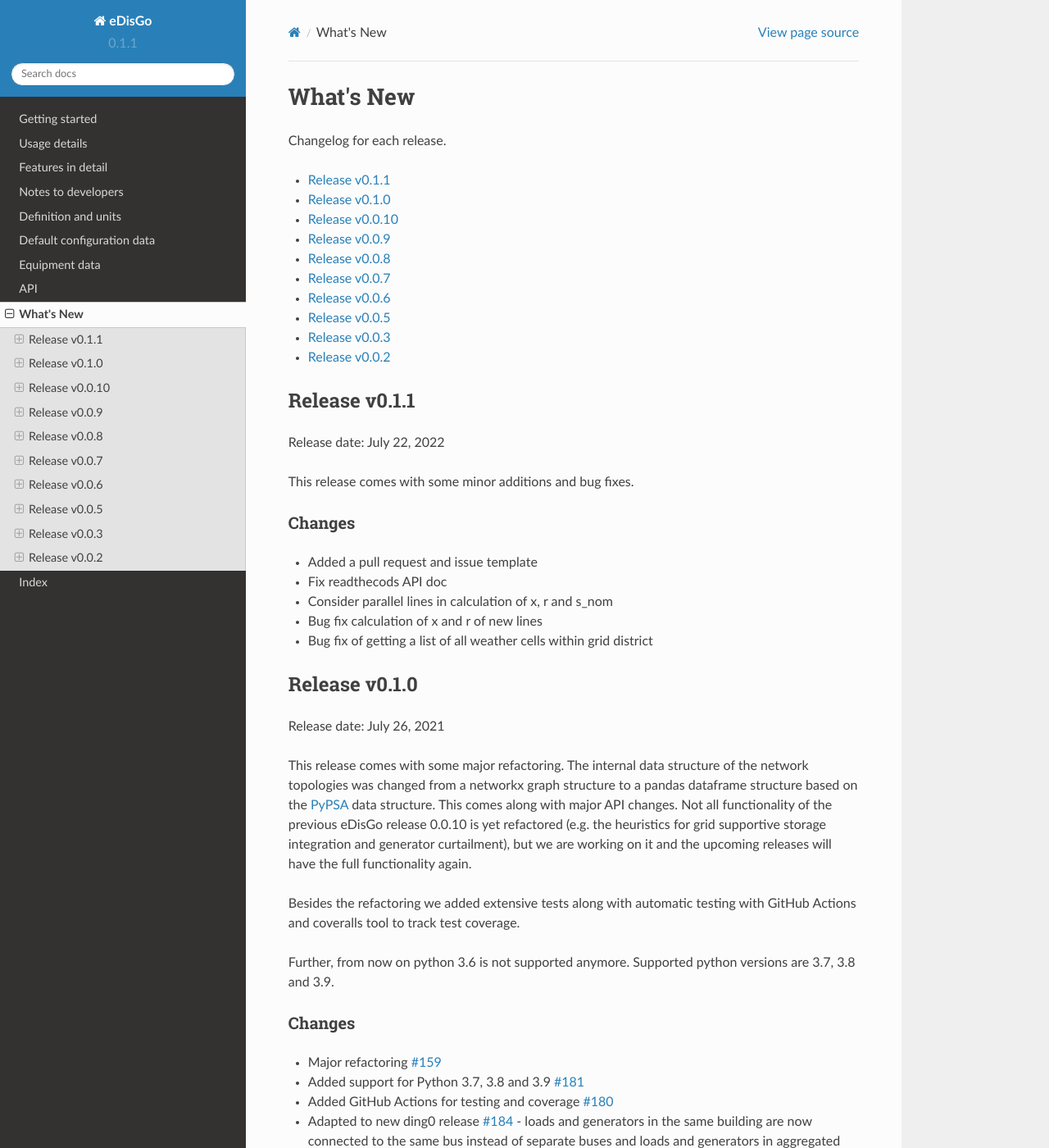
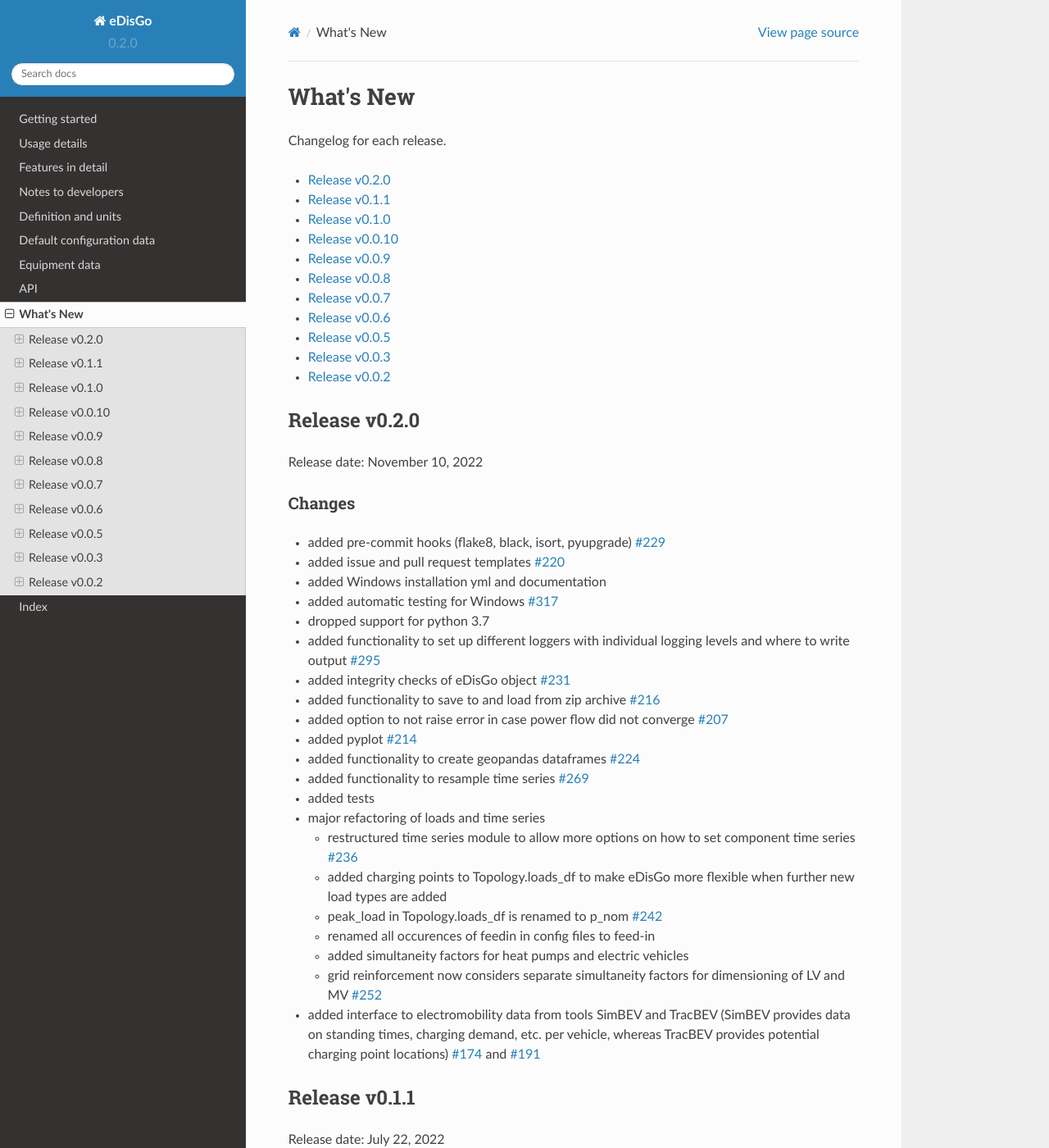
Before and after one commit to openego/eDisGo, a Sphinx documentation site: the page built from doc/whatsnew.rst, in a window 1280 px wide and 1400 px high. Shown: the whole window at 82% size. Built offline with Sphinx 7.4.7 and the Read the Docs theme 2.0.0, drawn with Linux system fonts in a browser that asks for light colours; formulas are drawn with MathJax 3.

Commit message:
prepare release

```diff
--- a/doc/conf.py
+++ b/doc/conf.py
@@ -118,7 +118,7 @@ author = "open_eGo-Team"
 # built documents.
 #
 # The short X.Y version.
-version = "0.1.1"
+version = "0.2.0"
 # The full version, including alpha/beta/rc tags.
 release = version
 
--- a/doc/whatsnew.rst
+++ b/doc/whatsnew.rst
@@ -8,6 +8,7 @@ Changelog for each release.
     :local:
     :backlinks: top
 
+.. include::  whatsnew/v0-2-0.rst
 .. include::  whatsnew/v0-1-1.rst
 .. include::  whatsnew/v0-1-0.rst
 .. include::  whatsnew/v0-0-10.rst
--- a/doc/whatsnew/v0-2-0.rst
+++ b/doc/whatsnew/v0-2-0.rst
@@ -1,7 +1,7 @@
 Release v0.2.0
 ================
 
-Release date: <Month> <Day>, <Year>
+Release date: November 10, 2022
 
 Changes
 -------
--- a/setup.py
+++ b/setup.py
@@ -78,7 +78,7 @@ extras = {"dev": dev_requirements}
 
 setup(
     name="eDisGo",
-    version="0.2.0dev",
+    version="0.2.0",
     packages=find_packages(),
     url="https://github.com/openego/eDisGo",
     license="GNU Affero General Public License v3.0",
```
Also changed, not shown: 1 other file.
